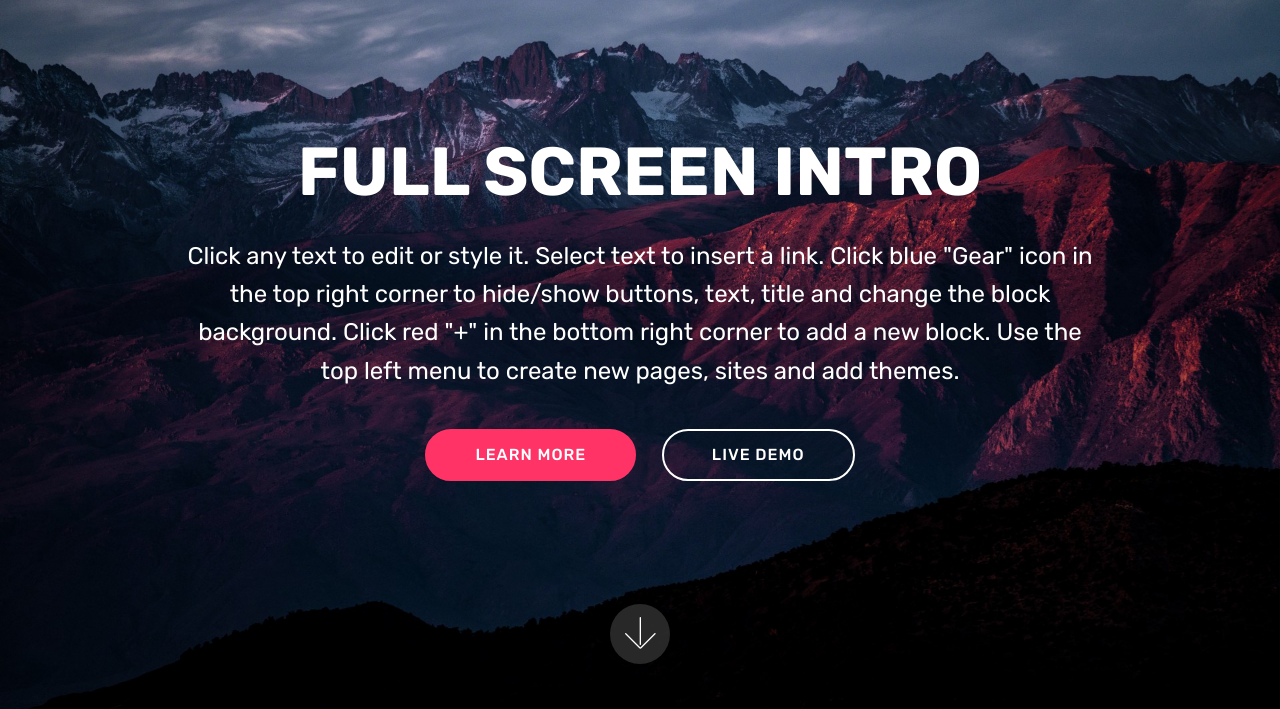
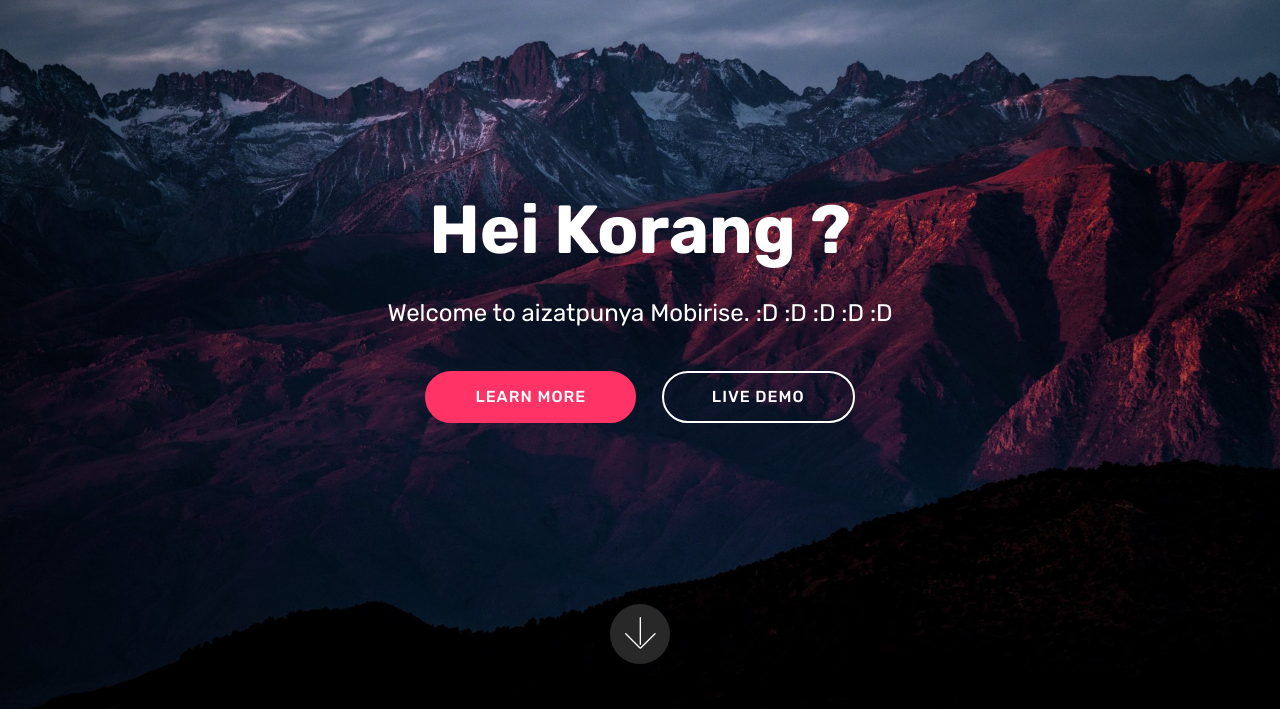
Before and after one commit to aizatpunya/aizatpunya.github.io, a plain HTML site: page index.html in a window 1280 px wide. Shown: the part 91-800 px from the top of the page. Drawn offline with Linux system fonts and the light colour scheme; files whose address does not match are found by name.

Commit message:
create github pages

```diff
--- a/index.html
+++ b/index.html
@@ -75,7 +75,7 @@
     </nav>
 </section>
 
-<section class="engine"><a href="https://mobirise.ws/c">best web site maker</a></section><section class="cid-qIhQTMMJwp mbr-fullscreen mbr-parallax-background" id="header2-f">
+<section class="engine"><a href="https://mobirise.ws/o">best mobile website builder</a></section><section class="cid-qIhQTMMJwp mbr-fullscreen mbr-parallax-background" id="header2-f">
 
 
 
@@ -84,13 +84,9 @@
     <div class="container align-center">
         <div class="row justify-content-md-center">
             <div class="mbr-white col-md-10">
-                <h1 class="mbr-section-title mbr-bold pb-3 mbr-fonts-style display-1">
-                    FULL SCREEN INTRO
-                </h1>
+                <h1 class="mbr-section-title mbr-bold pb-3 mbr-fonts-style display-1">Hei Korang ?</h1>
 
-                <p class="mbr-text pb-3 mbr-fonts-style display-5">
-                    Click any text to edit or style it. Select text to insert a link. Click blue "Gear" icon in the top right corner to hide/show buttons, text, title and change the block background. Click red "+" in the bottom right corner to add a new block. Use the top left menu to create new pages, sites and add themes.
-                </p>
+                <p class="mbr-text pb-3 mbr-fonts-style display-5">Welcome to aizatpunya Mobirise. :D :D :D :D :D</p>
                 <div class="mbr-section-btn">
                     <a class="btn btn-md btn-secondary display-4" href="https://mobirise.com">LEARN MORE</a>
                     <a class="btn btn-md btn-white-outline display-4" href="https://mobirise.com">LIVE DEMO</a>
```
Also changed, not shown: 1 other file.
